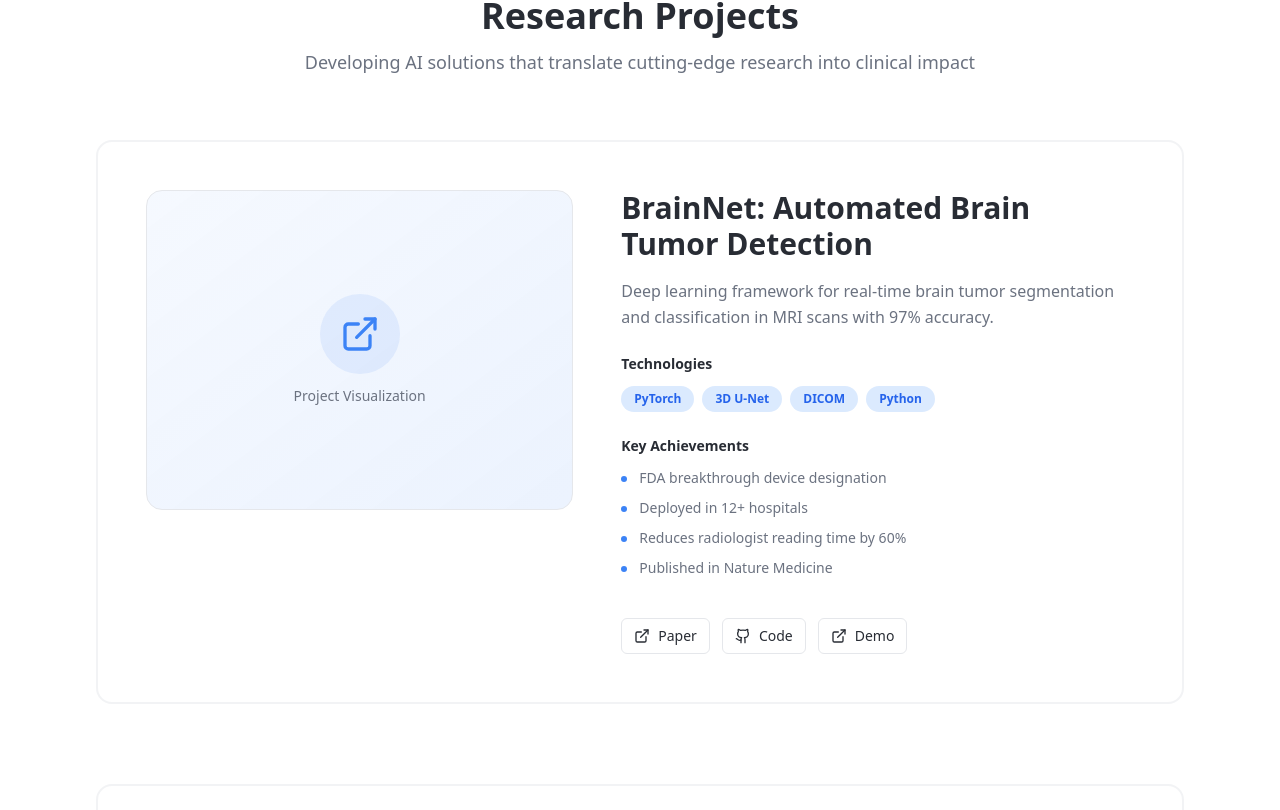
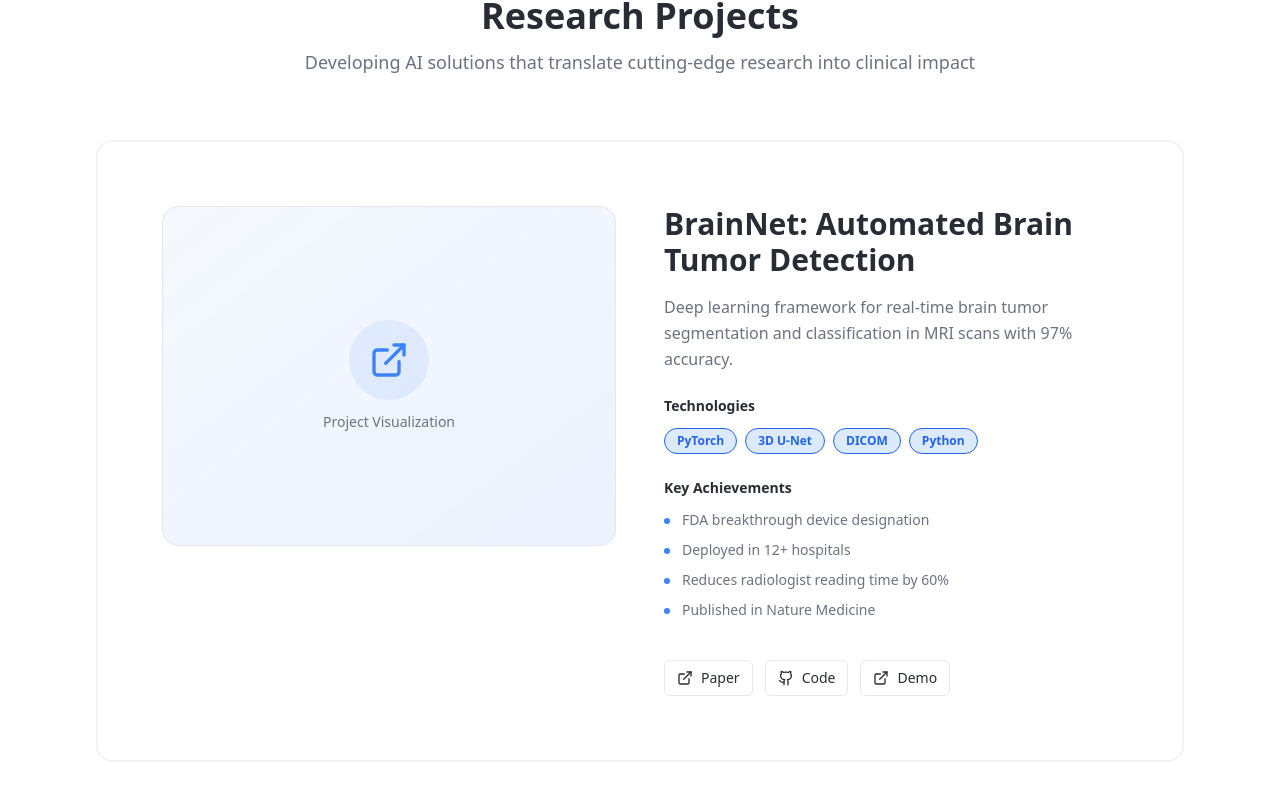
Before and after one commit to MattiaPerrone123/ai-imaging-lab, a React (Vite) app: page / in a window 1280 px wide. Shown: the part 1990-2800 px from the top of the page. Built offline with nearby package versions, Linux system fonts and the light colour scheme; the HTML template or start-up script is replaced by a standard one.

Commit message:
Refactor project section styling

```diff
--- a/src/components/projects-section.tsx
+++ b/src/components/projects-section.tsx
@@ -52,7 +52,7 @@ const ProjectsSection = () => {
 
         <div className="space-y-20">
           {projects.map((project, index) => (
-            <div key={index} className="grid md:grid-cols-[1fr,1.2fr] gap-12 items-start p-12 rounded-2xl border-2 border-border/50 transition-all duration-300 hover:shadow-lg hover:scale-[1.02] hover:border-border">
+            <div key={index} className="grid md:grid-cols-2 gap-12 items-start p-16 rounded-2xl border-2 border-border/50 transition-all duration-300 hover:shadow-lg hover:scale-[1.02] hover:border-border">
               <div className="aspect-[4/3] bg-gradient-to-br from-primary/5 to-primary/10 rounded-2xl border border-border overflow-hidden group cursor-pointer">
                 <div className="w-full h-full flex items-center justify-center text-muted-foreground transition-transform duration-500 ease-out group-hover:scale-110">
                   <div className="text-center">
--- a/src/components/ui/badge.tsx
+++ b/src/components/ui/badge.tsx
@@ -12,7 +12,7 @@ const badgeVariants = cva(
         secondary: "border-transparent bg-secondary text-secondary-foreground hover:bg-secondary/80",
         destructive: "border-transparent bg-destructive text-destructive-foreground hover:bg-destructive/80",
         outline: "text-foreground",
-        tech: "border-transparent bg-blue-100 text-blue-600 hover:bg-blue-200 transition-colors",
+        tech: "border-blue-600 bg-blue-100 text-blue-600 hover:bg-blue-200 transition-colors",
       },
     },
     defaultVariants: {
```
